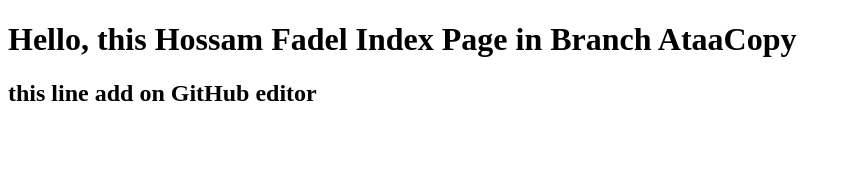
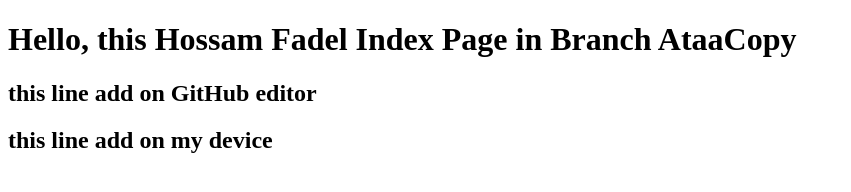
Before and after one commit to enghasankaya/ataa, a plain HTML site: page index.html in a window 1280 px wide. Shown: the whole page, without its empty margins (0-851 px from the left). Drawn offline with Linux system fonts and the light colour scheme.

Commit message:
add h2 line on my device

```diff
--- a/index.html
+++ b/index.html
@@ -7,7 +7,11 @@
 </head>
 <body>
     <h1>Hello, this Hossam Fadel Index Page in Branch AtaaCopy</h1>
+
     <h2>this line add on GitHub editor</h2>
+
+    <h2>this line add on my device</h2>
+
     <script src="app.js"></script>
 
 </body>
```
